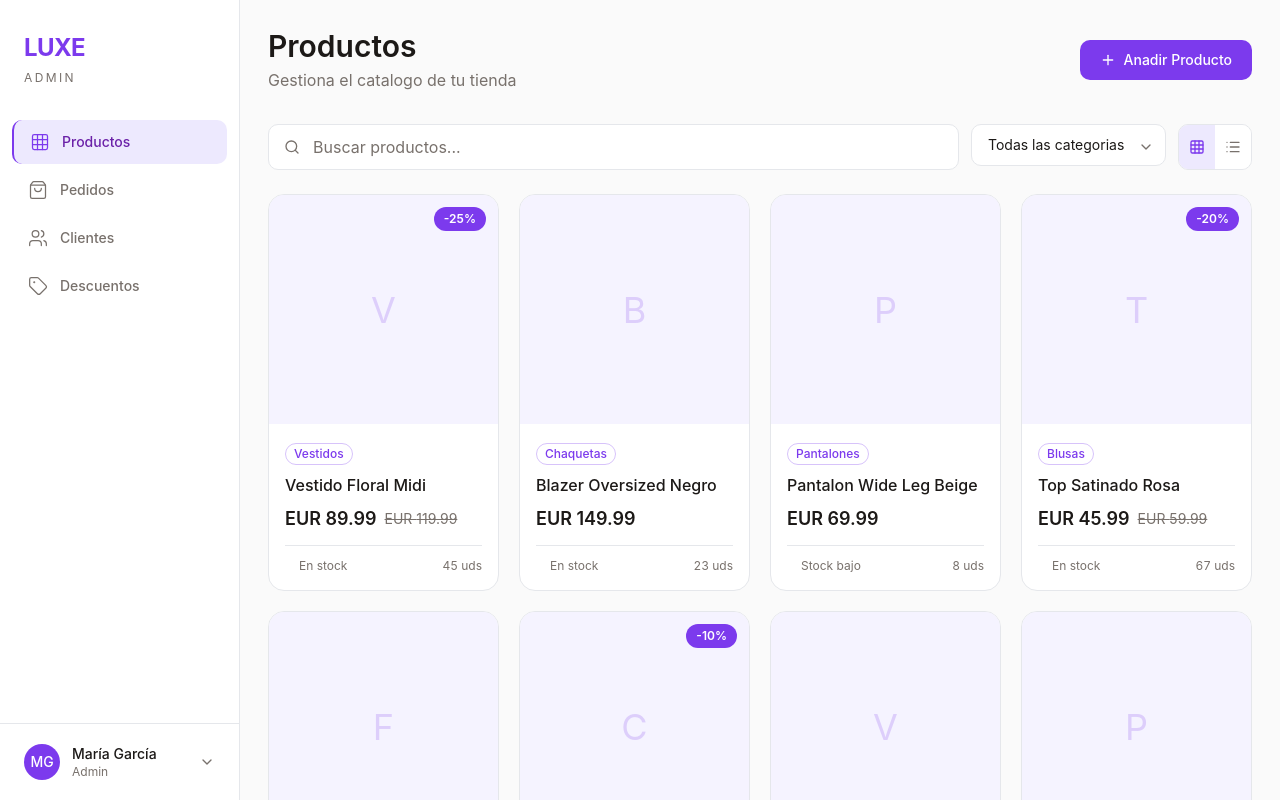
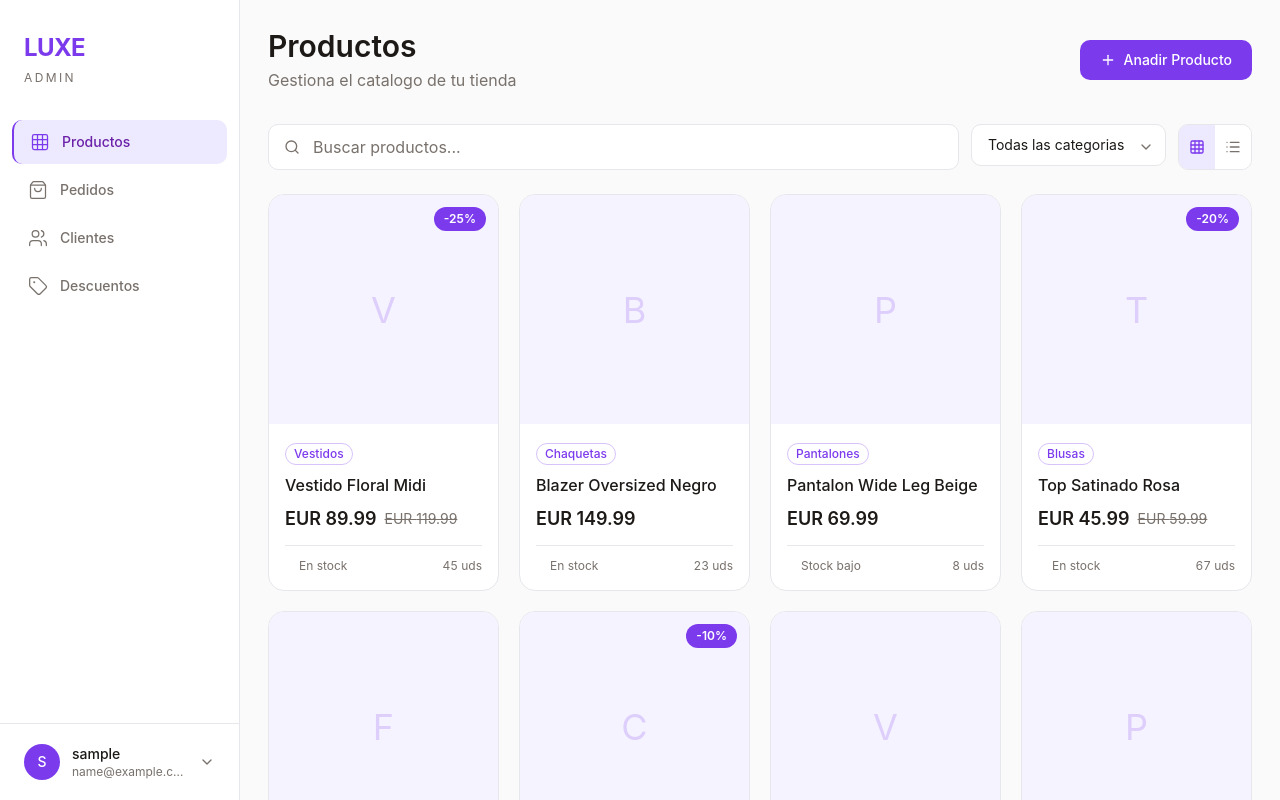
Before and after one commit to jerast/aura-shop-admin, a React (Vite) app: page /products in a window 1280 px wide. Shown: the top 800 px of the page. Built offline with nearby package versions, Linux system fonts and the light colour scheme; sample sign-in values are in the browser's storage.

Commit message:
feat: add admin correct username

```diff
--- a/src/app/components/Sidebar.jsx
+++ b/src/app/components/Sidebar.jsx
@@ -21,6 +21,7 @@ function Sidebar() {
   const [userMenuOpen, setUserMenuOpen] = useState(false)
   const userMenuRef = useRef(null)
   const logout = useAuthStore(state => state.logout)
+  const user = useAuthStore(state => state.user)
 
   return (
     <>
@@ -100,11 +101,11 @@ function Sidebar() {
             className="w-full flex items-center gap-3 px-2 py-1 rounded-lg hover:bg-muted transition-colors"
           >
             <div className="w-9 h-9 rounded-full bg-primary flex items-center justify-center text-primary-foreground text-sm font-medium">
-              MG
+              {user.username.match(/\b\w/g).join("").toUpperCase()}
             </div>
             <div className="flex-1 min-w-0 text-left">
-              <p className="text-sm font-medium text-foreground truncate">María García</p>
-              <p className="text-xs text-muted-foreground truncate">Admin</p>
+              <p className="text-sm font-medium text-foreground truncate">{user.username}</p>
+              <p className="text-xs text-muted-foreground truncate">{user.email}</p>
             </div>
             <ChevronDown className={cn(
               "w-4 h-4 text-muted-foreground transition-transform",
--- a/src/modules/auth/services/auth.service.js
+++ b/src/modules/auth/services/auth.service.js
@@ -1,5 +1,5 @@
 const USER = {
-  username: 'Administrador',
+  username: 'Julie Gonzales',
   email: 'aura.admin@gmail.com',
   password: '1234'
 }
```
